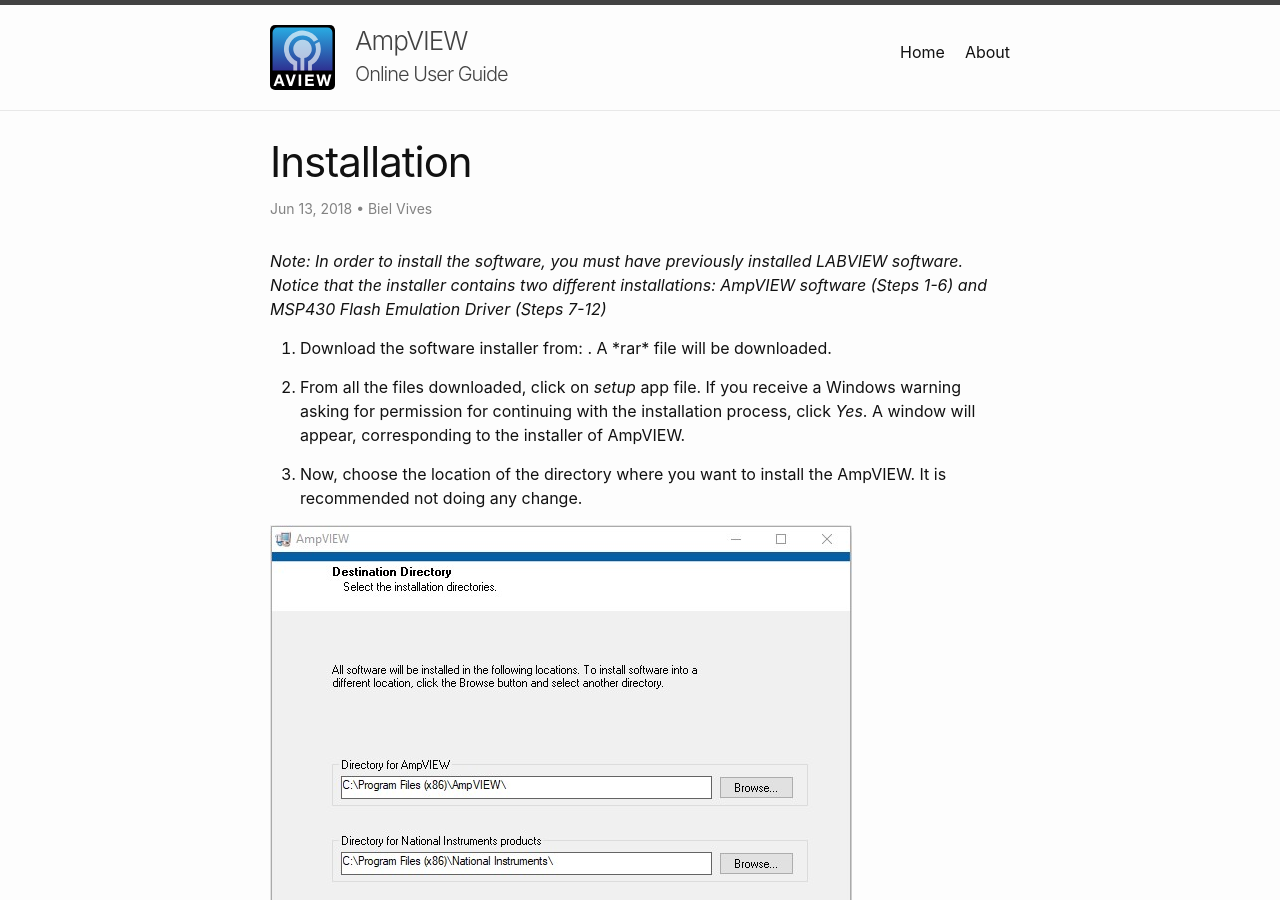
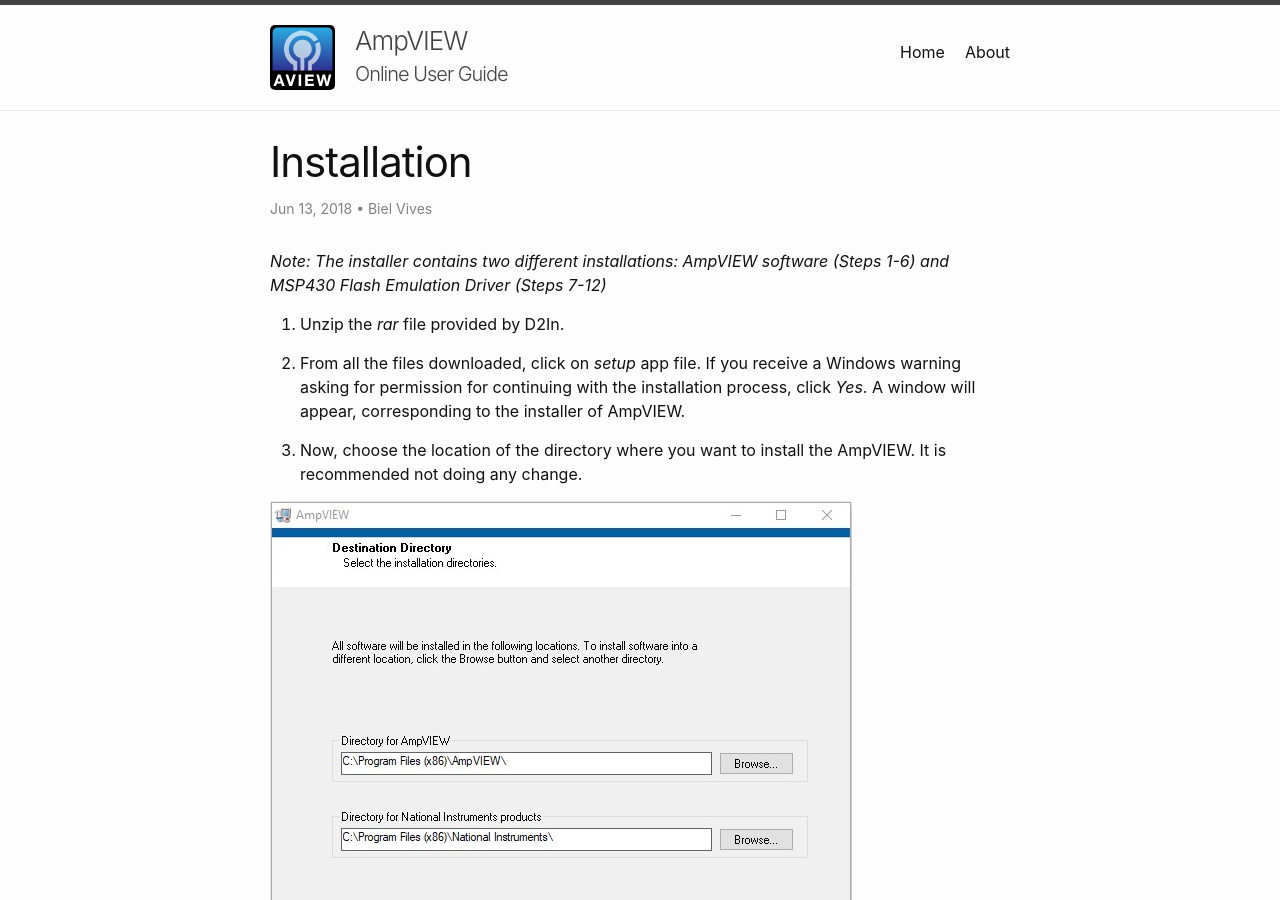
Before and after one commit to Albert-Alvarez/amp-view, a Jekyll site: the page built from installation.md, in a window 1280 px wide and 900 px high. Built offline with Jekyll 4.4.1, drawn with Linux system fonts in a browser that asks for light colours; nearby versions of some CDN libraries.

Commit message:
Removed LabVIEW as requeriment

```diff
--- a/installation.md
+++ b/installation.md
@@ -10,11 +10,9 @@ date: 2018-06-13 15:00:00
 author: Biel Vives
 published: true
 ---
-*Note: In order to install the software, you must have previously installed LABVIEW software. Notice that the installer contains two different installations: AmpVIEW software (Steps 1-6) and MSP430 Flash Emulation Driver (Steps 7-12)*
+*Note: The installer contains two different installations: AmpVIEW software (Steps 1-6) and MSP430 Flash Emulation Driver (Steps 7-12)*
 
-
-
-1. Download the software installer from: <EMPTY>. A *rar* file will be downloaded.
+1. Unzip the *rar* file provided by D2In.
 
 2. From all the files downloaded, click on *setup* app file. If you receive a Windows warning asking for permission for continuing with the installation process, click *Yes*. A window will appear, corresponding to the installer of AmpVIEW.
 
```
